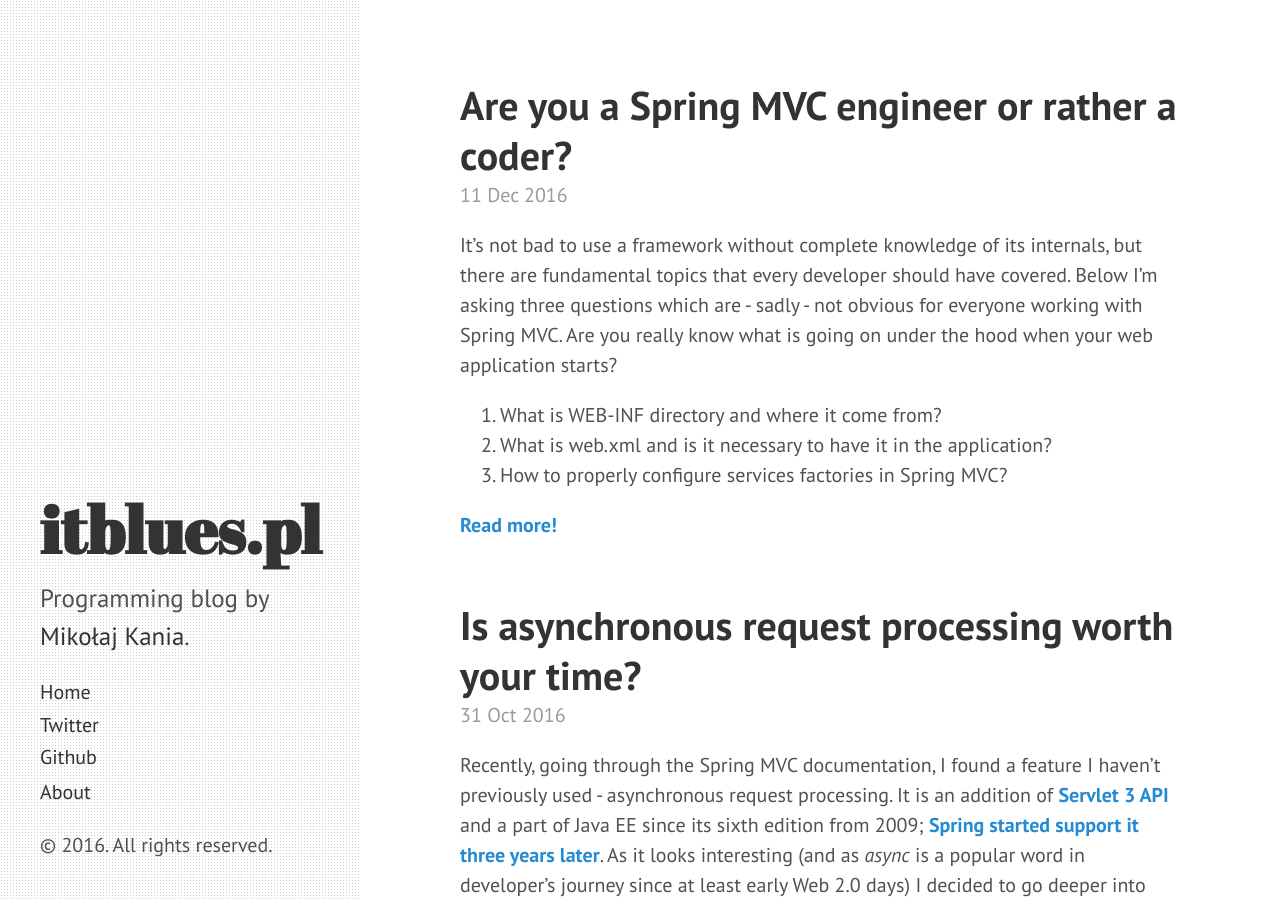
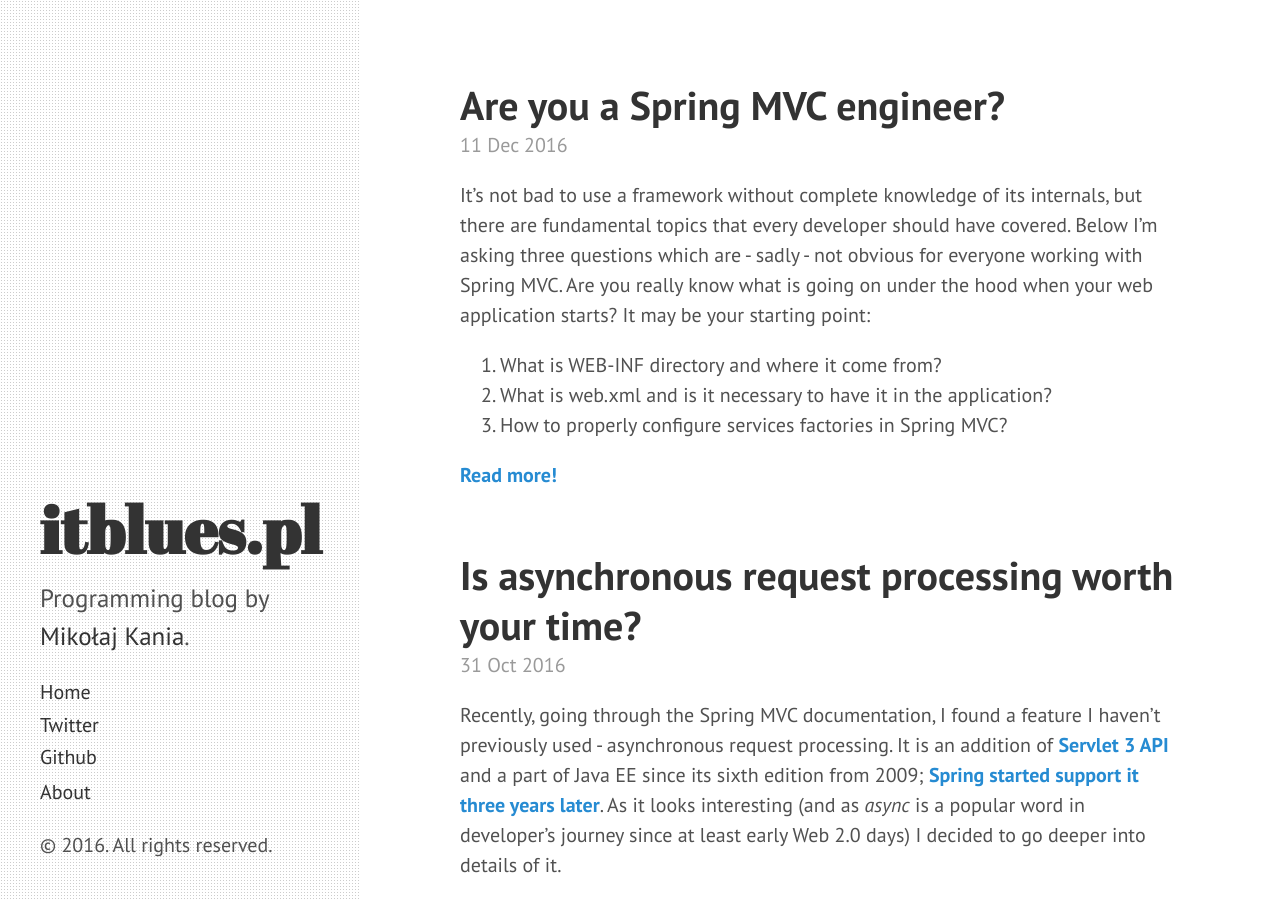
Before and after one commit to mikolajkania/mikolajkania.github.io, a Jekyll site: the page built from index.html, in a window 1280 px wide and 900 px high. Built offline with Jekyll 4.4.1, drawn with Linux system fonts in a browser that asks for light colours; the list of posts is cut into pages by our own code.

Commit message:
Clarification

```diff
--- a/_posts/2016-12-11-are-you-a-spring-mvc-engineer-or-rather-a-coder.md
+++ b/_posts/2016-12-11-are-you-a-spring-mvc-engineer.md
@@ -1,6 +1,6 @@
 ---
 layout: post
-title: Are you a Spring MVC engineer or rather a coder?
+title: Are you a Spring MVC engineer?
 tags:
 - java
 - spring
@@ -9,7 +9,7 @@ tags:
 - configuration
 - test yourself
 ---
-It's not bad to use a framework without complete knowledge of its internals, but there are fundamental topics that every developer should have covered. Below I'm asking three questions which are - sadly - not obvious for everyone working with Spring MVC. Are you really know what is going on under the hood when your web application starts?
+It's not bad to use a framework without complete knowledge of its internals, but there are fundamental topics that every developer should have covered. Below I'm asking three questions which are - sadly - not obvious for everyone working with Spring MVC. Are you really know what is going on under the hood when your web application starts? It may be your starting point:
 
 1. What is WEB-INF directory and where it come from?
 2. What is web.xml and is it necessary to have it in the application?
```
